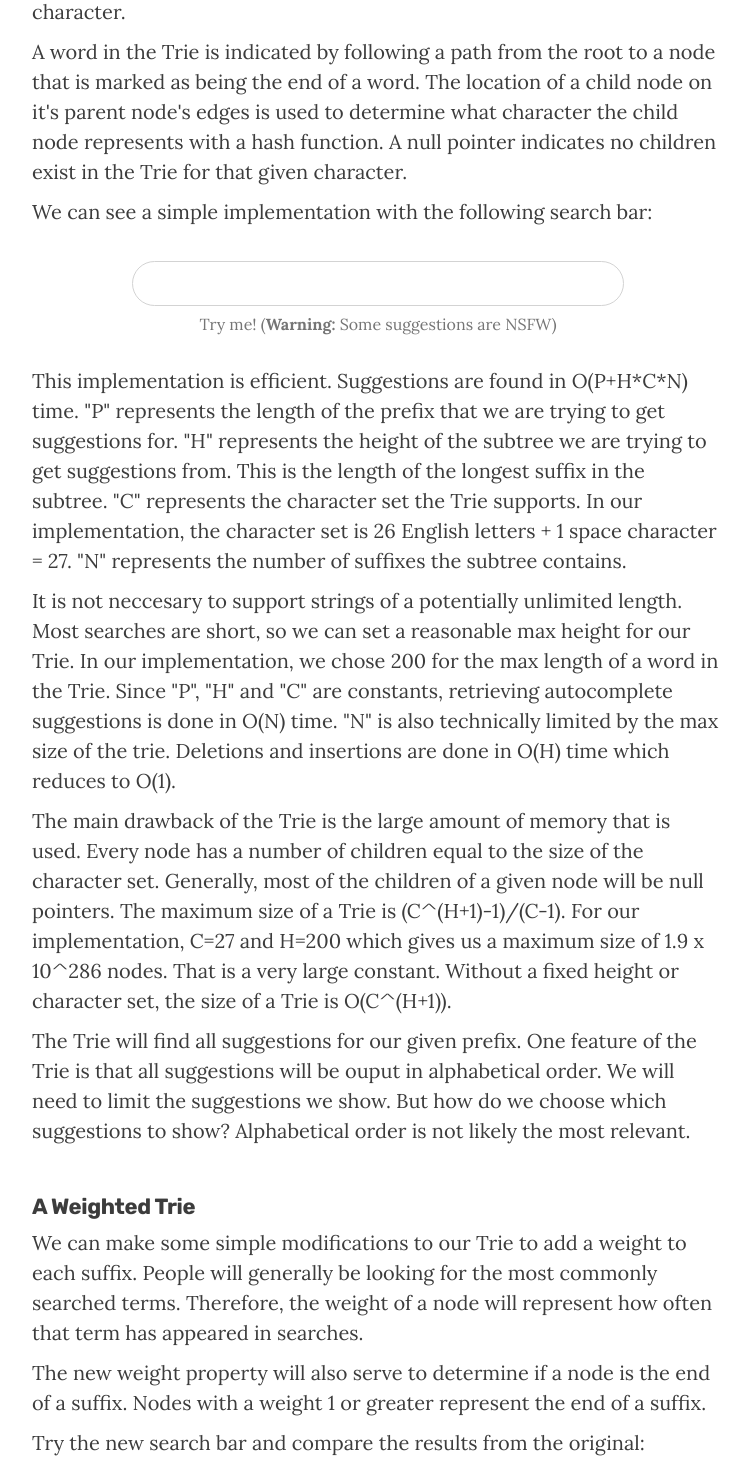
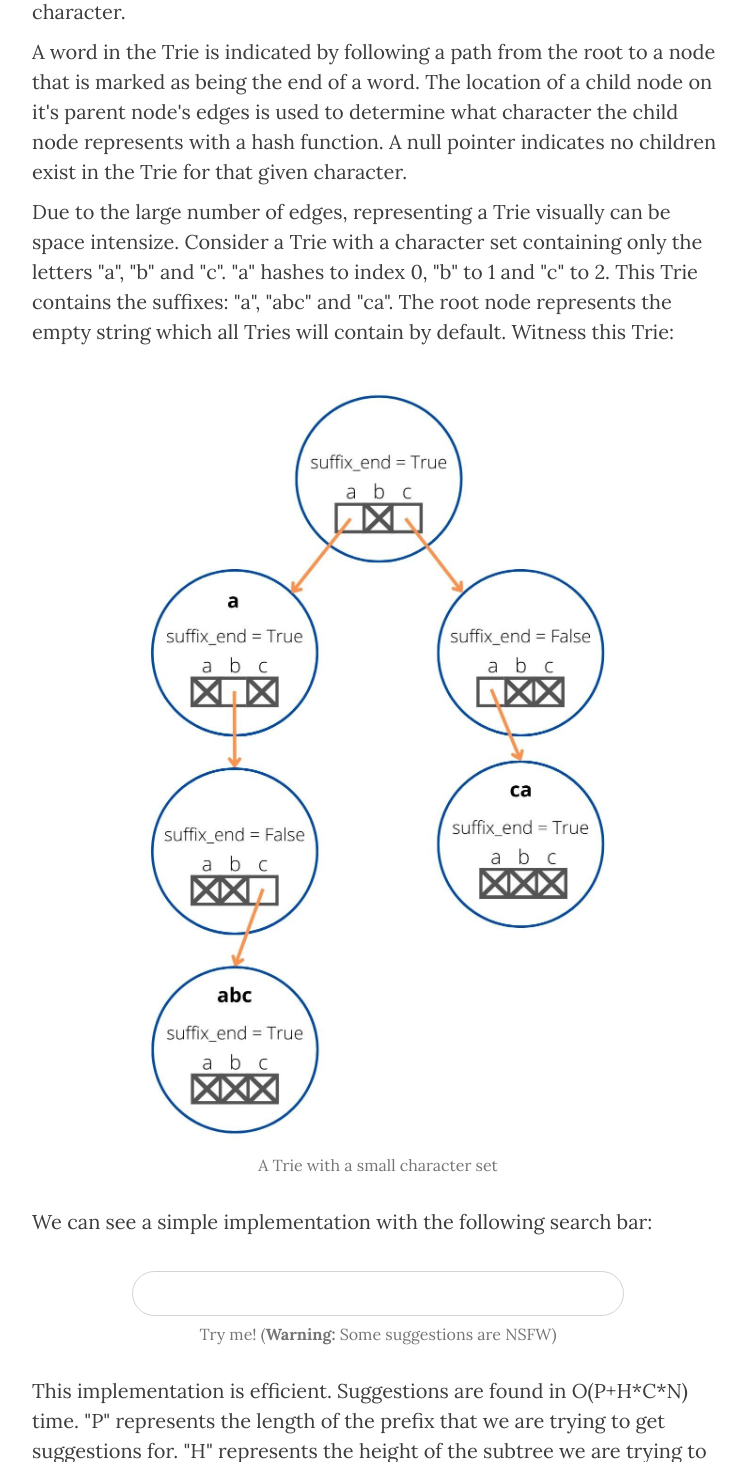
Before and after one commit to mrhaffner/trie, a Flask app: page / in a window 1280 px wide. Shown: the part 327-1789 px from the top of the page, without its empty margins (262-1010 px from the left). Run offline with Flask 2, Linux system fonts and the light colour scheme; parts of the project's set-up code (start-up, migrations or seed data) failed here and were passed over.

Commit message:
added a graphic representing a trie + updated text

```diff
--- a/app/static/style.css
+++ b/app/static/style.css
@@ -193,6 +193,17 @@ header > p {
   margin: 0;
 }
 
+.image-container {
+  padding: 24px 0;
+}
+
+img {
+  display: block;
+  margin: auto;
+  max-width: 70%;
+  max-height: 70%;
+}
+
 input {
   border: none;
   font-size: 20px;
@@ -287,6 +298,11 @@ ul > * {
     font-size: 18px;
   }
 
+  img {
+    max-width: 100%;
+    max-height: 100%;
+  }
+
   p {
     letter-spacing: -0.003em;
     line-height: 28px;
--- a/app/templates/index.html
+++ b/app/templates/index.html
@@ -73,11 +73,22 @@
             pointer indicates no children exist in the Trie for that given
             character.
           </p>
-          <!-- <p>
+          <p>
             Due to the large number of edges, representing a Trie visually can
-            be space intensize. Here is a small Trie containg the words: "i",
-            "its", and "a":
-          </p> -->
+            be space intensize. Consider a Trie with a character set containing
+            only the letters "a", "b" and "c". "a" hashes to index 0, "b" to 1
+            and "c" to 2. This Trie contains the suffixes: "a", "abc" and "ca".
+            The root node represents the empty string which all Tries will
+            contain by default. Witness this Trie:
+          </p>
+          <div class="image-container">
+            <img
+              src="{{ url_for('static', filename='trie.jpg') }}"
+              alt="A Trie"
+            />
+            <figcaption>A Trie with a small character set</figcaption>
+          </div>
+
           <p>
             We can see a simple implementation with the following search bar:
           </p>
@@ -88,7 +99,7 @@
               <input
                 id="search-input"
                 class="search"
-                maxlength="2048"
+                maxlength="200"
                 type="text"
                 name="search"
                 autocapitalize="off"
@@ -133,7 +144,7 @@
           null pointers. The maximum size of a Trie is (C^(H+1)-1)/(C-1). For
           our implementation, C=27 and H=200 which gives us a maximum size of
           1.9 x 10^286 nodes. That is a very large constant. Without a fixed
-          height or character set, the size of a Trie is O(C^(H+1)).
+          height or character set, the size of a Trie is O(C^H).
         </p>
         <p>
           The Trie will find all suggestions for our given prefix. One feature
@@ -163,7 +174,7 @@
               <input
                 id="weighted-search-input"
                 class="search"
-                maxlength="2048"
+                maxlength="200"
                 type="text"
                 name="search"
                 autocapitalize="off"
@@ -188,11 +199,17 @@
           Trie, except now results will be sorted.
         </p>
         <p>
-          Sorting results does slow down getting suggestions. Sorting operates
-          in O(N log N) time. "N" represents the number of suffixes that match
-          our prefix. The number of suffixes found is limited by the maximum
-          number of nodes that our Trie may contain. The preformance hit is well
-          worth the benefit of drastically enhanced user experience.
+          Sorting our suggestions does slow down retrieval. We use Timsort - the
+          default sorting algorithm in Python. Timesort is a good choice because
+          the algorithm is stable. This means that it will automatically keep
+          alphabetical ordering after sorting by weight.
+        </p>
+        <p>
+          Timsort operates in O(N log N) time. "N" represents the number of
+          suffixes that match our prefix. The number of suffixes found is
+          limited by the maximum number of nodes that our Trie may contain. The
+          preformance hit is well worth the benefit of drastically enhanced user
+          experience.
         </p>
         <p>
           Now that our Trie is showing more relevant suggestions. What can we do
```
Also changed, not shown: README.md, app/static/trie.jpg (added).
